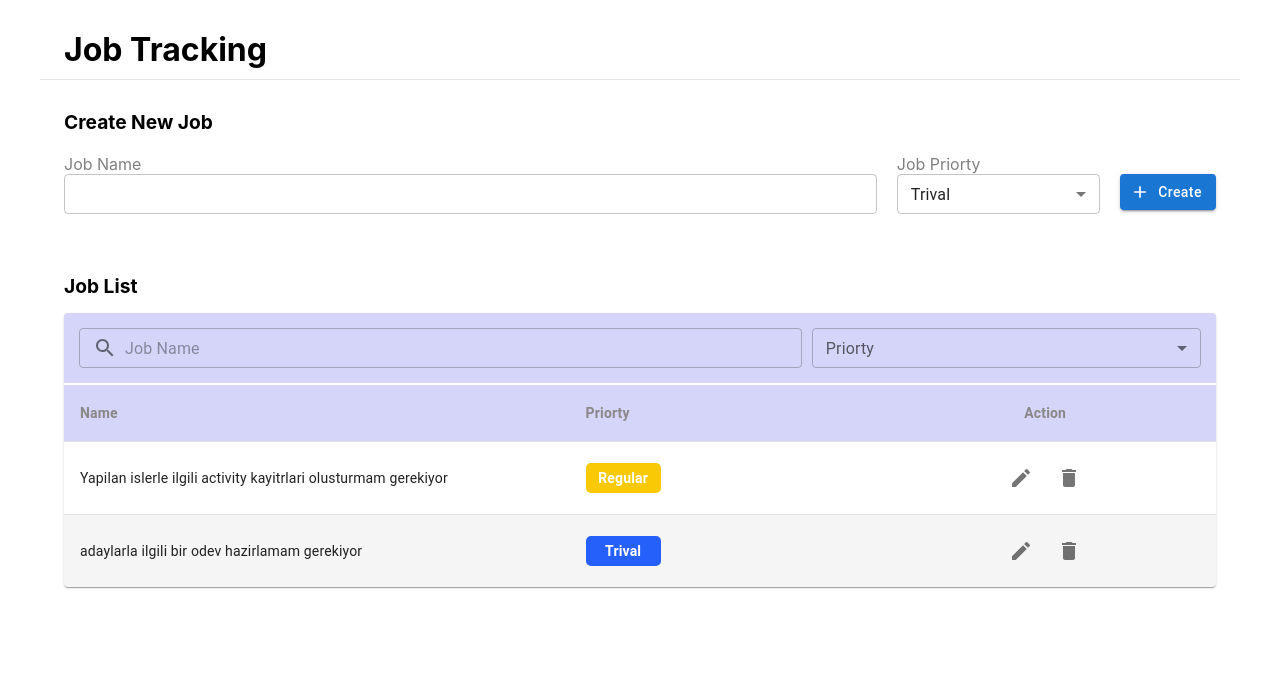
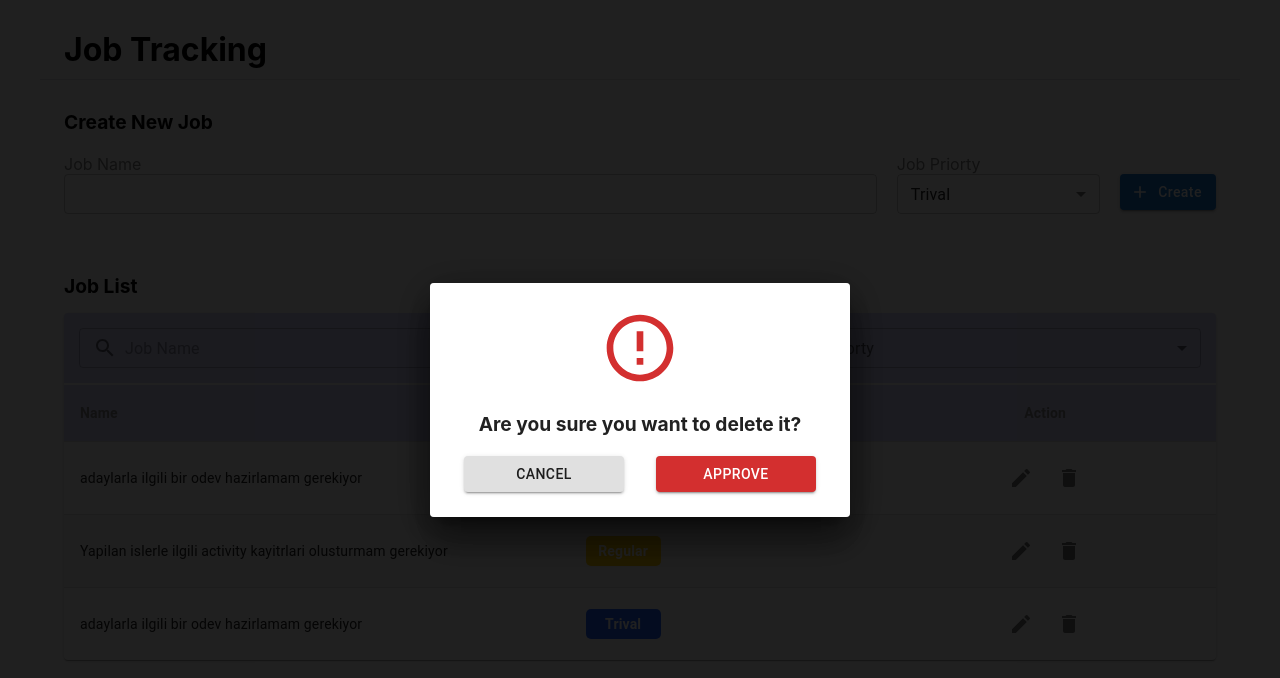
Before and after one commit to barangezen/job-tracking, a React (Create React App) app: page / in a window 1280 px wide. Both pictures are taken after a click on the button 1069 px from the left and 478 px from the top of the page. Shown: the top 678 px of the page. Built offline with nearby package versions, Linux system fonts and the light colour scheme.

Commit message:
delete confirm modal created

```diff
--- /dev/null
+++ b/src/components/Button/Button.tsx
@@ -0,0 +1,38 @@
+import { Button } from "@mui/material";
+
+interface IButtonProps {
+  className?: string;
+  name: string;
+  variant?: "text" | "outlined" | "contained";
+  color?:
+    | "inherit"
+    | "primary"
+    | "secondary"
+    | "success"
+    | "error"
+    | "info"
+    | "warning";
+  disabled?: boolean;
+  onClick?: React.MouseEventHandler<HTMLButtonElement>;
+}
+
+export const GenericButton: React.FC<IButtonProps> = ({
+  className,
+  name,
+  variant,
+  color,
+  disabled,
+  onClick,
+}) => {
+  return (
+    <Button
+      className={className}
+      variant={variant}
+      onClick={onClick}
+      disabled={disabled}
+      color={color}
+    >
+      {name}
+    </Button>
+  );
+};
--- a/src/components/List/List.module.scss
+++ b/src/components/List/List.module.scss
@@ -69,3 +69,26 @@
     }
   }
 }
+
+.deleteConfirmContainer {
+  display: flex;
+  text-align: center;
+  justify-content: center;
+  margin: 25px;
+  .infoIcon {
+    width: 80px;
+    height: 80px;
+  }
+
+  .infoText {
+    font-weight: 700;
+    font-size: larger;
+  }
+  .cancelBtn {
+    margin-right: 2rem;
+    width: 10rem;
+  }
+  .approveBtn {
+    width: 10rem;
+  }
+}
--- a/src/components/List/List.tsx
+++ b/src/components/List/List.tsx
@@ -1,3 +1,4 @@
+import React from "react";
 import styles from "./List.module.scss";
 import {
   TableContainer,
@@ -12,6 +13,8 @@ import {
   styled,
   tableCellClasses,
   SelectChangeEvent,
+  Dialog,
+  DialogContent,
 } from "@mui/material";
 import SearchIcon from "@mui/icons-material/Search";
 import EditIcon from "@mui/icons-material/Edit";
@@ -23,11 +26,15 @@ import { IDropdownData, IJob } from "../../globals/models";
 import { Priorties } from "../../globals/enums";
 import { useState } from "react";
 import { removeJob } from "../../features/jobsSlice";
+import ErrorOutlineIcon from "@mui/icons-material/ErrorOutline";
+import { GenericButton } from "../Button/Button";
 
 export const List: React.FC = () => {
   const jobs = useAppSelector((state) => state.jobs);
   const [filterInput, setFilterInput] = useState("");
   const [selectedPriorty, setSelectedPriorty] = useState("");
+  const [openDeleteConfirm, setOpenDeleteConfirm] = useState(false);
+  const [selectedJob, setSelectedJob] = useState<IJob | undefined>();
   const dispatch = useAppDispatch();
 
   const dropdownValues: IDropdownData[] = [
@@ -80,9 +87,15 @@ export const List: React.FC = () => {
     }
   };
 
-  const handleJobDelete = (id: string) => {
+  const handleJobDelete = (id: string | undefined) => {
     dispatch(removeJob(id));
+    handleDeleteConfirm();
   };
+
+  const handleDeleteConfirm = () => {
+    setOpenDeleteConfirm(!openDeleteConfirm);
+  };
+
   return (
     <TableContainer
       className={styles.container}
@@ -121,10 +134,12 @@ export const List: React.FC = () => {
           </TableRow>
         </TableHead>
         <TableBody>
-          {jobs.map((job: IJob) => (
+          {jobs.map((job: IJob) => {
+            return (
               <StyledTableRow
                 key={job.id}
                 sx={{ "&:last-child td, &:last-child th": { border: 0 } }}
+                onClick={() => setSelectedJob(job)}
               >
                 <TableCell
                   className={styles.jobNameContainer}
@@ -145,14 +160,52 @@ export const List: React.FC = () => {
                     </IconButton>
                     <IconButton
                       aria-label="delete"
-                    onClick={() => handleJobDelete(job.id)}
+                      onClick={handleDeleteConfirm}
                     >
                       <DeleteIcon />
+                      {openDeleteConfirm && (
+                        <Dialog
+                          open={openDeleteConfirm}
+                          onClose={handleDeleteConfirm}
+                          maxWidth={"sm"}
+                        >
+                          <Stack className={styles.deleteConfirmContainer}>
+                            <div>
+                              <ErrorOutlineIcon
+                                className={styles.infoIcon}
+                                color="error"
+                              />
+                            </div>
+                            <DialogContent>
+                              <span className={styles.infoText}>
+                                Are you sure you want to delete it?
+                              </span>
+                            </DialogContent>
+                            <div className={styles.confirmButtonsContainer}>
+                              <GenericButton
+                                className={styles.cancelBtn}
+                                name="Cancel"
+                                variant="contained"
+                                color="inherit"
+                                onClick={handleDeleteConfirm}
+                              />
+                              <GenericButton
+                                className={styles.approveBtn}
+                                name="Approve"
+                                variant="contained"
+                                color="error"
+                                onClick={() => handleJobDelete(selectedJob?.id)}
+                              />
+                            </div>
+                          </Stack>
+                        </Dialog>
+                      )}
                     </IconButton>
                   </Stack>
                 </TableCell>
               </StyledTableRow>
-          ))}
+            );
+          })}
         </TableBody>
       </Table>
       {jobs.length < 1 && (
```
Lines whose indentation alone changed are shown as unchanged.
